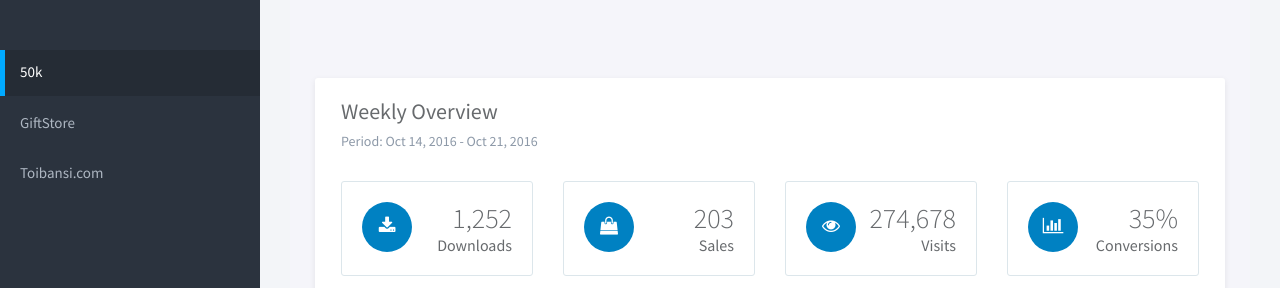
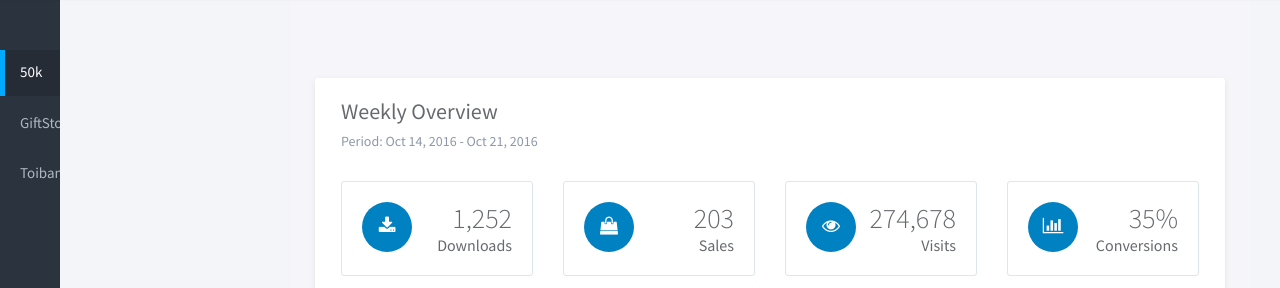
Before and after one commit to NtdStart/ChatApp, a website: page views/admin/index.html in a window 1280 px wide. Shown: the part 60-348 px from the top of the page. Drawn offline with Linux system fonts and the light colour scheme; files that its build step writes are made by us from their sources; files whose address does not match are found by name.

Commit message:
edit css header

```diff
--- a/public/admin/css/main.css
+++ b/public/admin/css/main.css
@@ -64,7 +64,7 @@ footer {
   -ms-transition: all 0.3s ease-in-out;
   -o-transition: all 0.3s ease-in-out;
   transition: all 0.3s ease-in-out;
-  width: 260px;
+  width: 60px;
   height: 100%;
   float: left;
   background-color: #2B333E;
@@ -267,7 +267,7 @@ html.fullscreen-bg #wrapper {
   .navbar-nav .dropdown-menu > li > a i {
     vertical-align: middle; }
 
-.nav>li>a{
+.sidebar-scroll .nav>li>a{
   padding: 10px 5px;
 }
 
```
